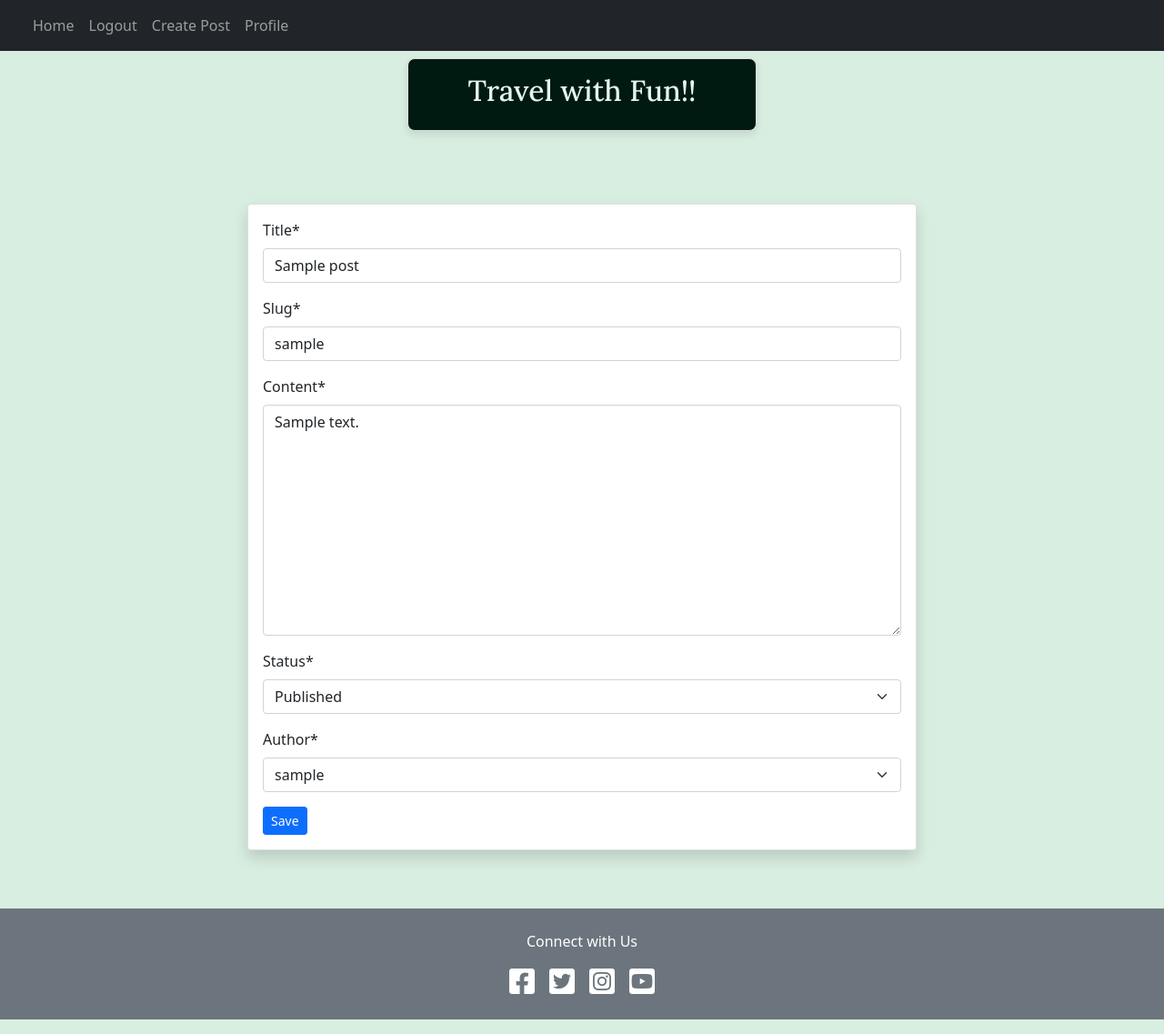
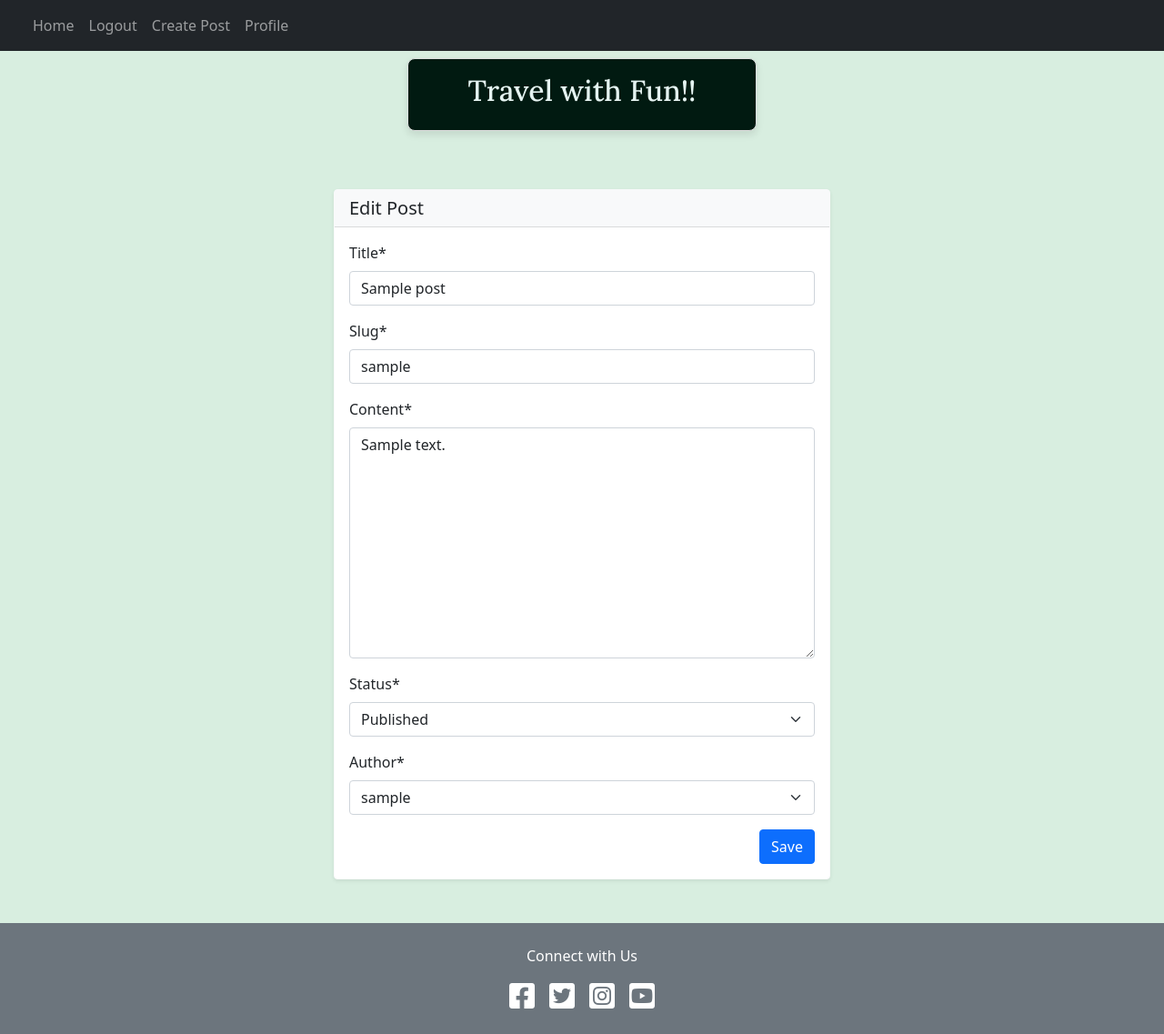
Before and after one commit to farhatamannaislam/TravelWithFun, a Django app: the page made by travelblog/templates/travelblog/post_edit.html in a window 1280 px wide. Shown: the whole page at 91% size. Run offline with Django 4.2, Linux system fonts and the light colour scheme; the first user in the database is signed in; tables that the repository leaves empty hold one stand-in row (Sample ...); some libraries are stand-ins or nearby versions.

Commit message:
Add: Post delete functionality

```diff
--- a/travelblog/templates/travelblog/index.html
+++ b/travelblog/templates/travelblog/index.html
@@ -4,7 +4,7 @@
 {% load static %}
 <!-- index.html content starts here -->
 <div class="container-fluid">
-    <img src="{% static 'images/default.webp' %}" class="img-fluid rounded" alt="Default Image">
+    <img src="{% static 'images/default.webp' %}" class="img-fluid rounded w-100" alt="Default Image">
     <div class="row">
         <!-- Blog Entries Column -->
         <div class="container mt-5">
--- a/travelblog/templates/travelblog/post_edit.html
+++ b/travelblog/templates/travelblog/post_edit.html
@@ -3,18 +3,24 @@
 {% load crispy_forms_tags %}
 {% block content %}
 <div class="container">
-    <div class="row mt-5 pt-3">
-        <div class="col-md-8 offset-md-2">
-            <div class="card my-3 shadow">
+    <div class="row justify-content-center mt-5 pt-3">
+        <div class="col-md-8 col-lg-6">
+            <div class="card shadow-sm border-light">
+                <div class="card-header bg-light">
+                    <h5 class="card-title mb-0">Edit Post</h5>
+                </div>
                 <div class="card-body">
                     <form method="POST">
                         {% csrf_token %}
                         {{ form|crispy }}
-                        <input class="btn btn-primary btn-sm" type="submit" value="Save">
+                        <div class="text-end mt-3">
+                            <button class="btn btn-primary" type="submit">Save</button>
+                        </div>
                     </form>
                 </div>
             </div>
         </div>
     </div>
 </div>
+
 {% endblock %}
--- a/travelblog/urls.py
+++ b/travelblog/urls.py
@@ -1,10 +1,11 @@
 from django.urls import path
 from . import views
-from .views import PostList, post_detail, post_create,post_edit
+from .views import PostList, post_detail, post_create,post_edit, post_delete
 
 urlpatterns = [
     path('', views.PostList.as_view(), name='home'),
     path('<slug:slug>/', views.post_detail, name='post_detail'),
     path('post/<slug:slug>/edit/', post_edit, name='post_edit'),
+    path('post/<slug:slug>/delete/', post_delete, name='post_delete'),
     path('post/new/', post_create, name='post_create'),
 ]
--- a/travelblog/views.py
+++ b/travelblog/views.py
@@ -20,7 +20,7 @@ def post_detail(request, slug):
 
     **Template:**
 
-    :template:`blog/post_detail.html`
+    :template:`travelblog/post_detail.html`
     """
 
     queryset = Post.objects.filter(status=1)
@@ -47,8 +47,11 @@ def post_create(request):
         'travelblog/post_form.html',
         {'form': form},
     )
-
+@login_required
 def post_edit(request, slug):
+    """
+    Function to edit post from blog
+    """
     post = get_object_or_404(Post, slug=slug)
     if request.method == 'POST':
         form = PostForm(request.POST, instance=post)
@@ -58,3 +61,16 @@ def post_edit(request, slug):
     else:
         form = PostForm(instance=post)
     return render(request, 'travelblog/post_edit.html', {'form': form, 'post': post})
+
+@login_required
+def post_delete(request, slug):
+    """
+    Function to delete post from blog
+    """
+    post = get_object_or_404(Post, slug=slug)
+
+    if request.method == 'POST':
+        post.delete()
+        return redirect('home')
+
+    return render(request, 'travelblog/post_delete.html', {'post': post})
--- a/travelproject/settings.py
+++ b/travelproject/settings.py
@@ -27,7 +27,7 @@ TEMPLATES_DIR = os.path.join(BASE_DIR, 'templates')
 #SECRET_KEY = 'django-insecure-2njf4c7qf!1($hvonyg92%6b^v76cd@n%#!fk^26*ot9nib&vi'
 SECRET_KEY = os.environ.get("SECRET_KEY")
 # SECURITY WARNING: don't run with debug turned on in production!
-DEBUG = False
+DEBUG = True
 
 ALLOWED_HOSTS = ['8000-farhatamann-travelwithf-zy9tex332bb.ws.codeinstitute-ide.net'
 ,'.herokuapp.com']
```
Also changed, not shown: travelblog/templates/travelblog/post_delete.html (added, +27 -0 lines), travelblog/templates/travelblog/post_detail.html (+5 -2 lines).
